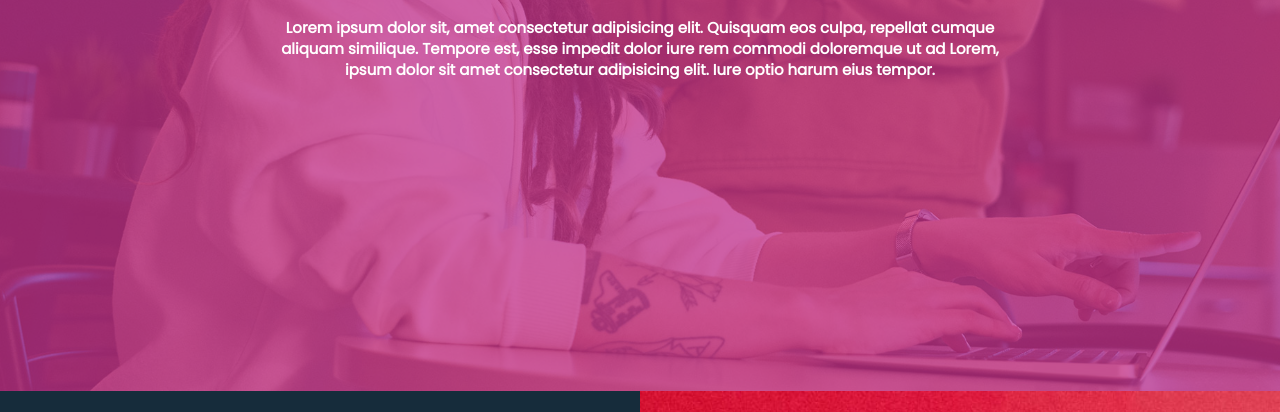
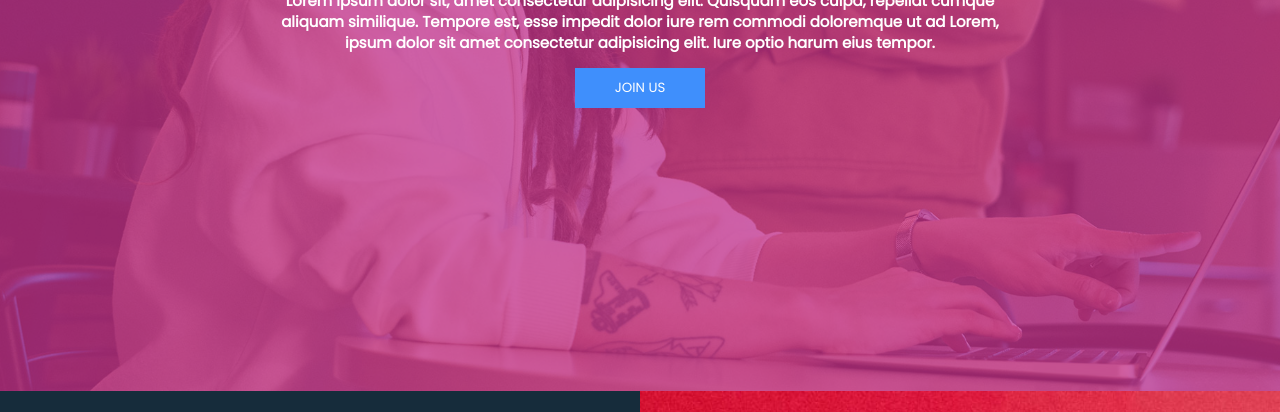
Before and after one commit to Somesh-Dahatonde/My-First-Landing-Page, a plain HTML site: page index.html in a window 1280 px wide. Shown: the part 409-821 px from the top of the page. Drawn offline with Linux system fonts and the light colour scheme; a web font is replaced by a local one.

Commit message:
Added JOIN US Button

```diff
--- a/Style.css
+++ b/Style.css
@@ -41,6 +41,18 @@
   height: 100%;
   object-fit: cover;
   opacity: 0.25;
+}
+
+.home-btn {
+
+  height: 40px;
+  width: 130px;
+  margin-top: 15px;
+  /* border-radius: 7px; */
+  color: white;
+  cursor: pointer;
+  border: none;
+  background-color: #3f8ffc;
 }
 .banner .content {
   position: relative;
--- a/index.html
+++ b/index.html
@@ -28,8 +28,10 @@
           dolor iure rem commodi doloremque ut ad Lorem, ipsum dolor sit amet
           consectetur adipisicing elit. Iure optio harum eius tempor.
         </p>
+        <button class="home-btn">JOIN US</button>
       </div>
     </div>
+
 
 
     <!-- About us-->
```
